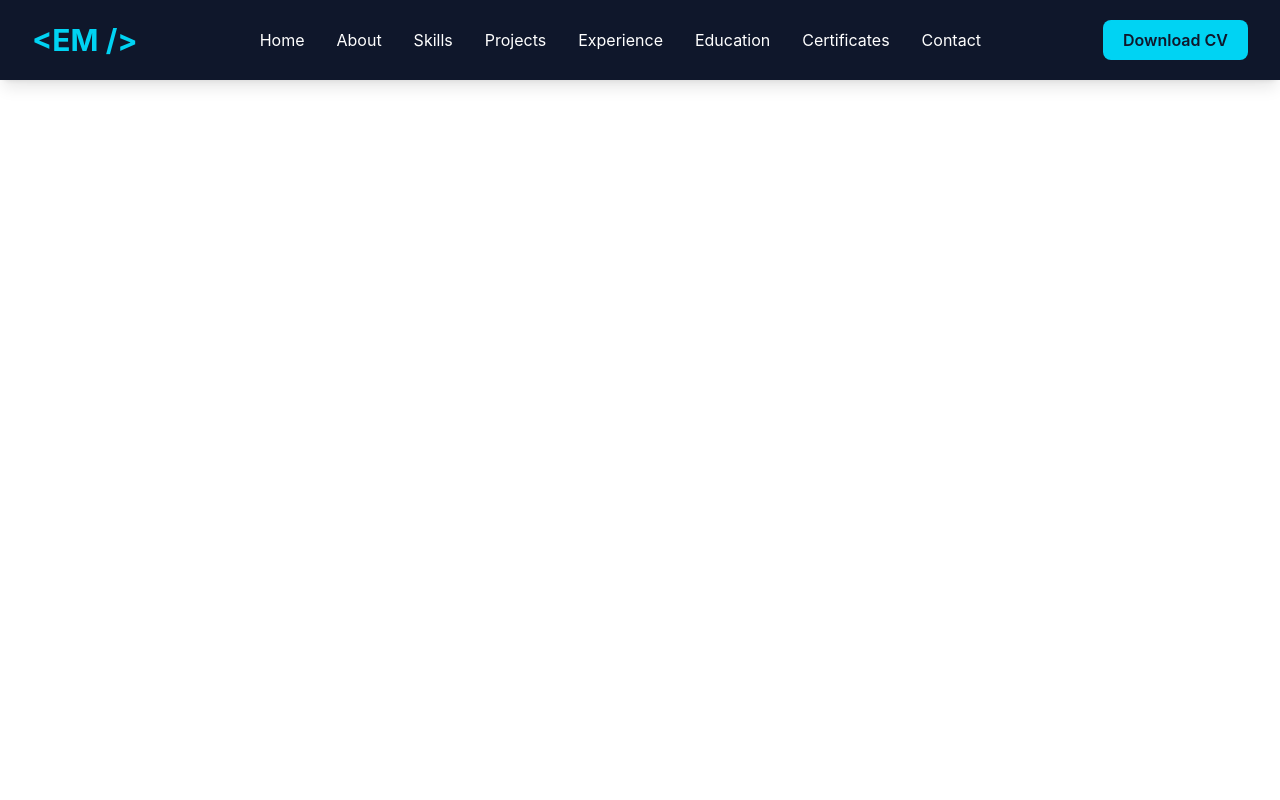
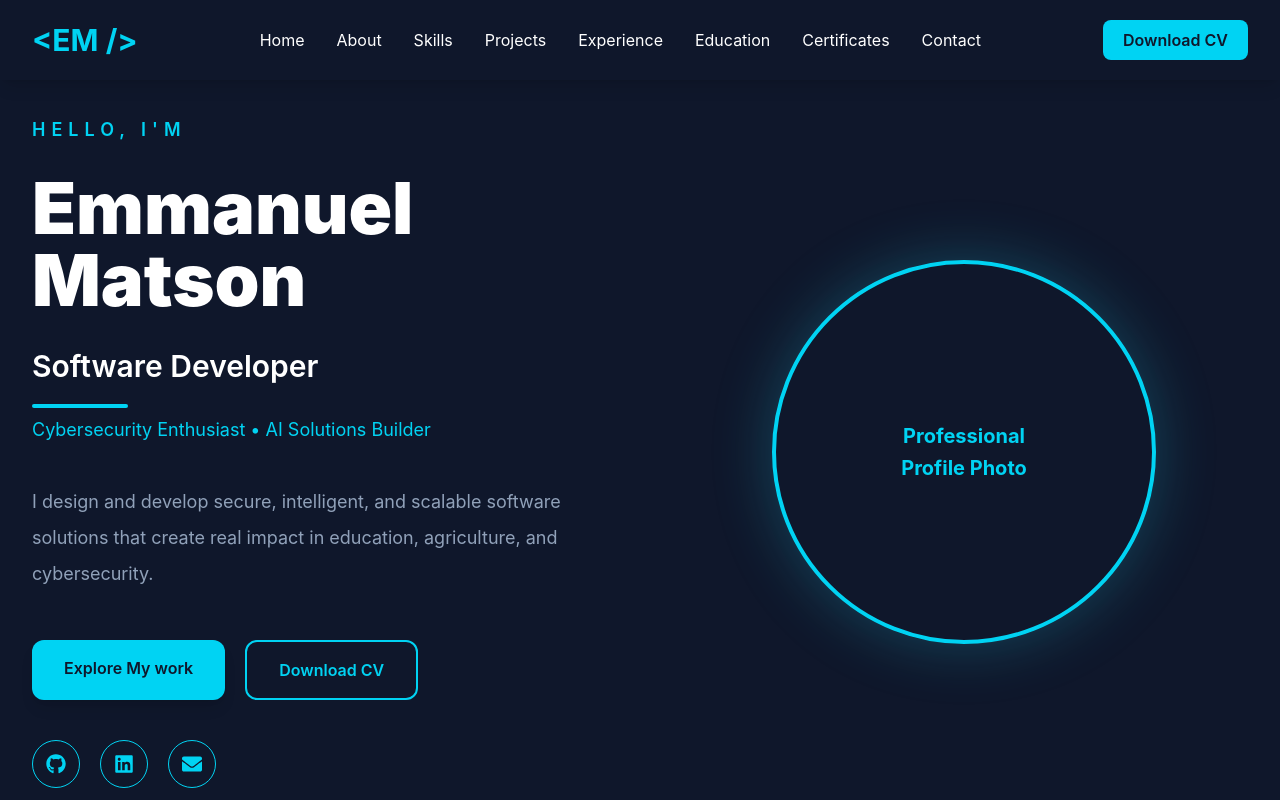
Before and after one commit to matsonemmanuel/matportfolio, a React app in the folder portfolio/: page / in a window 1280 px wide. Built offline with nearby package versions, Linux system fonts and the light colour scheme; the HTML template or start-up script is replaced by a standard one.

Commit message:
Hero section well created

```diff
--- a/portfolio/src/App.jsx
+++ b/portfolio/src/App.jsx
@@ -1,9 +1,12 @@
+
 import Navbar from "./layouts/Navbar";
+import Hero from "./sections/Hero";
 
 function App() {
   return (
     <>
       <Navbar />
+      <Hero />
     </>
   );
 }
--- a/portfolio/src/constants/socialLinks.js
+++ b/portfolio/src/constants/socialLinks.js
@@ -0,0 +1,26 @@
+import {
+  FaGithub,
+  FaLinkedin,
+  FaEnvelope,
+} from "react-icons/fa";
+
+export const socialLinks = [
+  {
+    id: 1,
+    icon: FaGithub,
+    url: "https://github.com/matsonemmanuel",
+    label: "GitHub",
+  },
+  {
+    id: 2,
+    icon: FaLinkedin,
+    url: "https://linkedin.com/in/your-linkedin",
+    label: "LinkedIn",
+  },
+  {
+    id: 3,
+    icon: FaEnvelope,
+    url: "mailto:emmanuelmatson8@gmail.com",
+    label: "Email",
+  },
+];
--- a/portfolio/src/sections/Hero.jsx
+++ b/portfolio/src/sections/Hero.jsx
@@ -0,0 +1,112 @@
+
+import { socialLinks } from "../constants/socialLinks";
+
+function Hero() {
+  return (
+    <section
+      id="home"
+      className="min-h-screen bg-slate-900 pt-28"
+    >
+      <div className="max-w-7xl mx-auto px-8 h-full">
+
+        <div className="grid lg:grid-cols-2 gap-20 items-center min-h-[85vh]">
+
+          {/* Left Side */}
+          <div className="flex flex-col justify-center">
+
+            <p className="text-cyan-400 text-lg uppercase tracking-[6px] font-semibold mb-5">
+                Hello, I'm
+            </p>
+
+            <h1 className="text-5xl md:text-6xl lg:text-7xl font-black text-white leading-none mt-2">
+              Emmanuel
+              <br />
+              Matson
+            </h1>
+
+            <h2 className="text-3xl font-semibold text-white mt-8">
+                Software Developer
+            </h2>
+
+            <div className="w-24 h-1 bg-cyan-400 rounded-full mt-5"></div>
+
+            <p className="text-cyan-400 text-lg mt-2">
+                Cybersecurity Enthusiast • AI Solutions Builder
+            </p>
+
+            <p className="text-slate-400 text-lg leading-9 mt-10 max-w-xl">
+                I design and develop secure, intelligent, and scalable
+                software solutions that create real impact in education,
+                agriculture, and cybersecurity.
+            </p>
+
+            <div className="flex flex-col sm:flex-row gap-5 mt-12">
+
+              <a
+                href="#projects"
+                className="bg-cyan-400 text-slate-900 px-8 py-4 rounded-xl font-semibold text-center hover:bg-cyan-300 hover:scale-105 transition-all duration-300 shadow-lg"
+              >
+                Explore My work
+              </a>
+
+              <a
+                href="/cv.pdf"
+                className="border-2 border-cyan-400 text-cyan-400 px-8 py-4 rounded-xl font-semibold text-center hover:bg-cyan-400 hover:text-slate-900 hover:scale-105 transition-all duration-300"
+              >
+                Download CV
+              </a>
+
+            </div>
+
+            <div className="flex items-center gap-5 mt-10">
+
+              {socialLinks.map((social) => {
+                const Icon = social.icon;
+
+                return (
+                  <a
+                    key={social.id}
+                    href={social.url}
+                    target="_blank"
+                    rel="noopener noreferrer"
+                    aria-label={social.label}
+                    className="w-12 h-12 rounded-full border border-cyan-400
+                              flex items-center justify-center
+                              text-cyan-400
+                              hover:bg-cyan-400
+                              hover:text-slate-900
+                              hover:scale-110
+                              transition-all duration-300"
+                  >
+                    <Icon size={20} />
+                  </a>
+                );
+              })}
+
+            </div>
+
+          </div>
+
+          {/* Right Side */}
+          <div className="flex items-center justify-center min-h-[500px]">
+
+            <div className="w-96 h-96 rounded-full border-4 border-cyan-400 flex items-center justify-center shadow-[0_0_60px_rgba(34,211,238,0.25)]">
+
+                <p className="text-cyan-400 text-center font-bold text-xl leading-8">
+                    Professional
+                    <br />
+                    Profile Photo
+                </p>
+
+            </div>
+
+          </div>
+
+        </div>
+
+      </div>
+    </section>
+  );
+}
+
+export default Hero;
```
Also changed, not shown: 1 other file (tests, documents, lock files or other folders).
